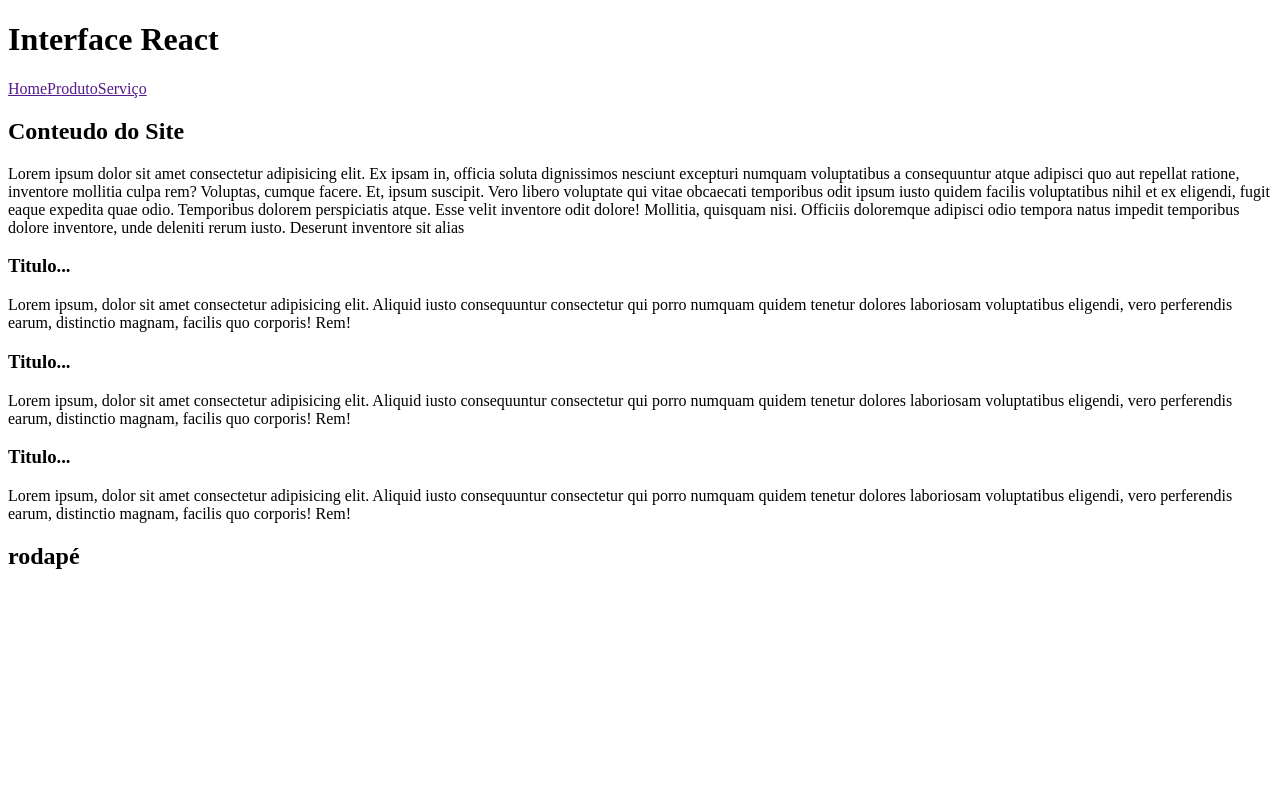
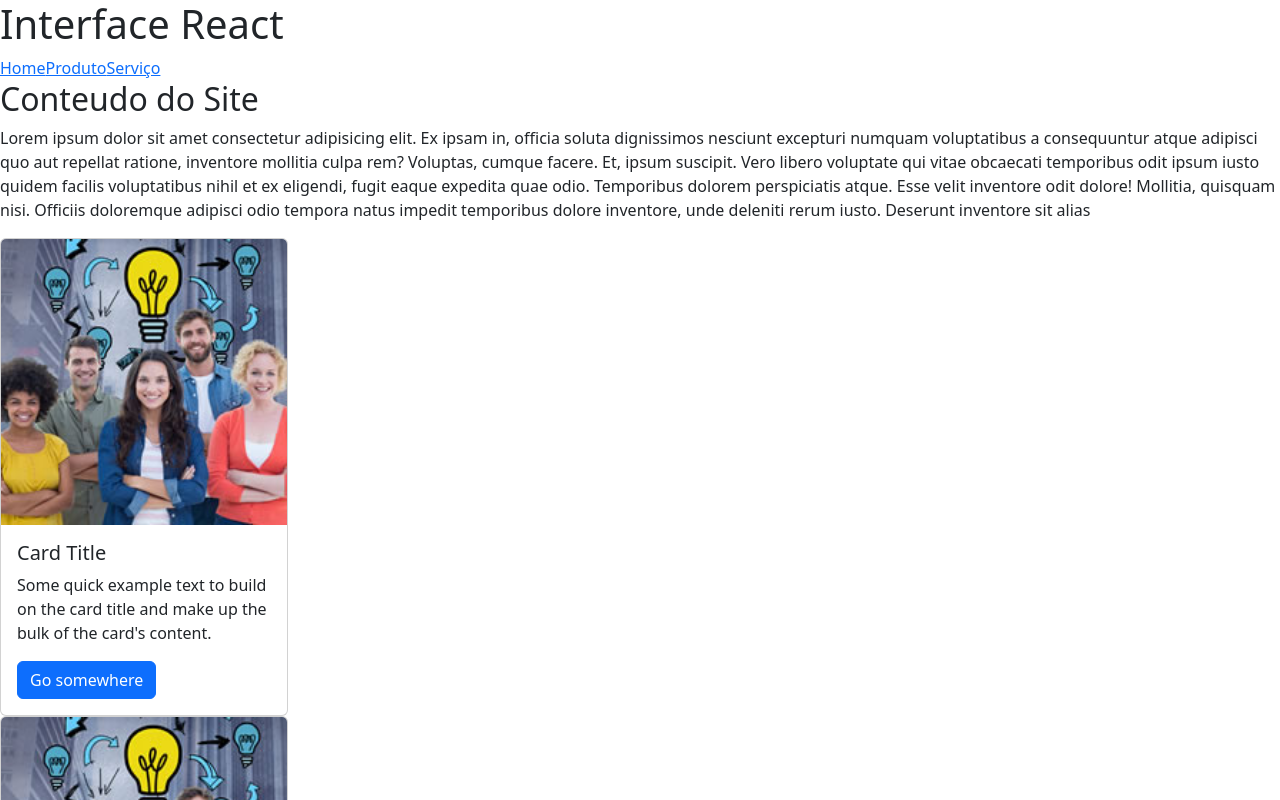
Before and after one commit to R0drigo-Pedroso/meu-app, a React (Create React App) app: page / in a window 1280 px wide. Shown: the top 800 px of the page. Built offline with nearby package versions, Linux system fonts and the light colour scheme.

Commit message:
usando react bootstrap

```diff
--- a/package.json
+++ b/package.json
@@ -6,7 +6,9 @@
     "@testing-library/jest-dom": "^5.16.5",
     "@testing-library/react": "^13.4.0",
     "@testing-library/user-event": "^13.5.0",
+    "bootstrap": "^5.2.2",
     "react": "^18.2.0",
+    "react-bootstrap": "^2.5.0",
     "react-dom": "^18.2.0",
     "react-scripts": "5.0.1"
   },
--- a/src/components/artigo.jsx
+++ b/src/components/artigo.jsx
@@ -1,14 +1,20 @@
+import Button from "react-bootstrap/Button";
+import Card from "react-bootstrap/Card";
+import img from "./img/consultoria-treinamento-mini.jpg";
+
 const Artigo = () => {
   return (
-    <article>
-      <h3>Titulo...</h3>
-      <p>
-        Lorem ipsum, dolor sit amet consectetur adipisicing elit. Aliquid iusto
-        consequuntur consectetur qui porro numquam quidem tenetur dolores
-        laboriosam voluptatibus eligendi, vero perferendis earum, distinctio
-        magnam, facilis quo corporis! Rem!
-      </p>
-    </article>
+    <Card style={{ width: "18rem" }}>
+      <Card.Img variant="top" src={img} />
+      <Card.Body>
+        <Card.Title>Card Title</Card.Title>
+        <Card.Text>
+          Some quick example text to build on the card title and make up the
+          bulk of the card's content.
+        </Card.Text>
+        <Button variant="primary">Go somewhere</Button>
+      </Card.Body>
+    </Card>
   );
 };
 
```
Also changed, not shown: src/index.js (+6 -4 lines), src/components/img/consultoria-treinamento-mini.jpg (added), 1 other file (tests, documents, lock files or other folders).
